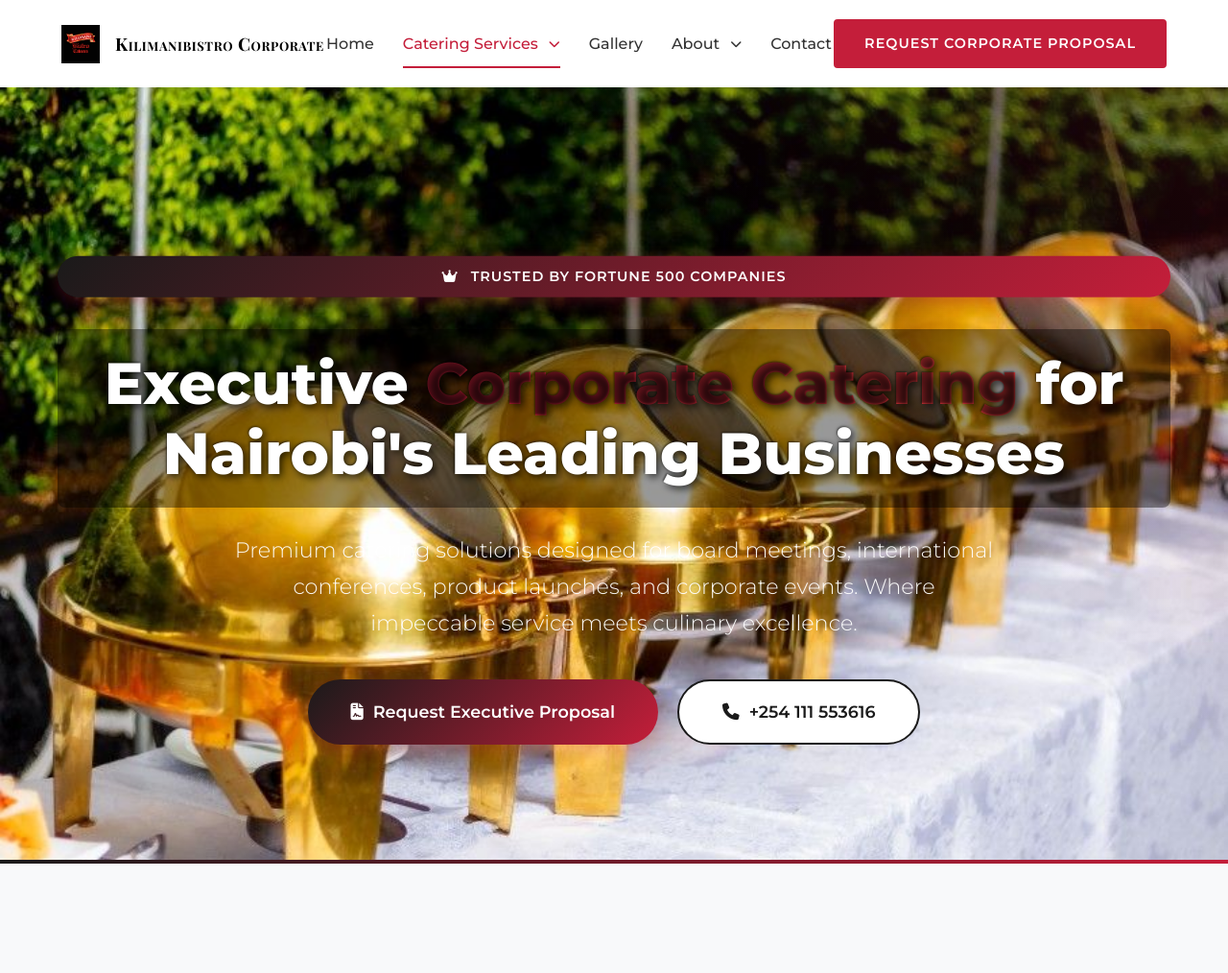
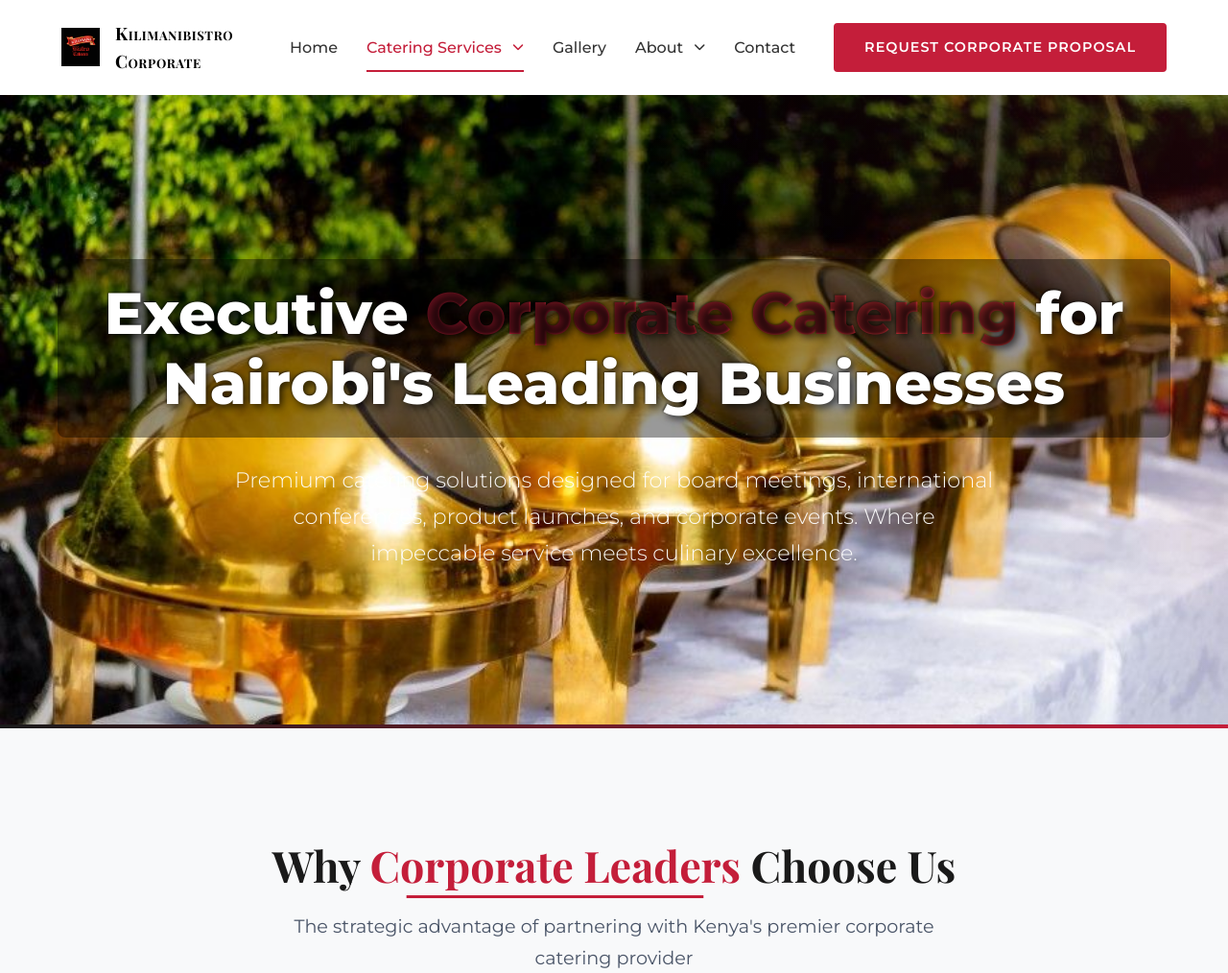
Before and after one commit to Codex69-pixel/Killimanibistrocaterers.co.ke, a PHP site: page /corporate-catering.html in a window 1280 px wide. Shown: the top 1014 px of the page at 96% size. Run offline with PHP 8.4, Linux system fonts and the light colour scheme.

Commit message:
Add spacing to Request Corporate Proposal button in navbar
- Increased left margin on .cta-buttons from 0 to 40px
- Creates proper separation between Contact nav link and Request Corporate Proposal button
- Prevents visual crowding on desktop navigation bar

```diff
--- a/corporate-catering.html
+++ b/corporate-catering.html
@@ -859,22 +859,10 @@
     <!-- 𝗘𝘅𝗲𝗰𝘂𝘁𝗶𝘃𝗲 𝗛𝗲𝗿𝗼 𝗦𝗲𝗰𝘁𝗶𝗼𝗻 -->
     <section class="corporate-hero">
         <div class="container">
-            <div class="corporate-badge floating">
-                <i class="fas fa-crown" style="margin-right: 8px;"></i>
-                TRUSTED BY FORTUNE 500 COMPANIES
-            </div>
+
             <h1>Executive <span class="highlight">Corporate Catering</span> for Nairobi's Leading Businesses</h1>
             <p class="subtitle">Premium catering solutions designed for board meetings, international conferences, product launches, and corporate events. Where impeccable service meets culinary excellence.</p>
-            <div class="corporate-buttons" style="margin-top: 40px;">
-                <a href="contact.html" class="btn-executive">
-                    <i class="fas fa-file-contract"></i>
-                    Request Executive Proposal
-                </a>
-                <a href="tel:+254111553616" class="btn-secondary">
-                    <i class="fas fa-phone"></i>
-                    +254 111 553616
-                </a>
-            </div>
+
         </div>
     </section>
 
--- a/styles.css
+++ b/styles.css
@@ -389,6 +389,7 @@
     display: flex;
     gap: 15px;
     align-items: center;
+    margin-left: 40px;
 }
 
 .hamburger {
```
